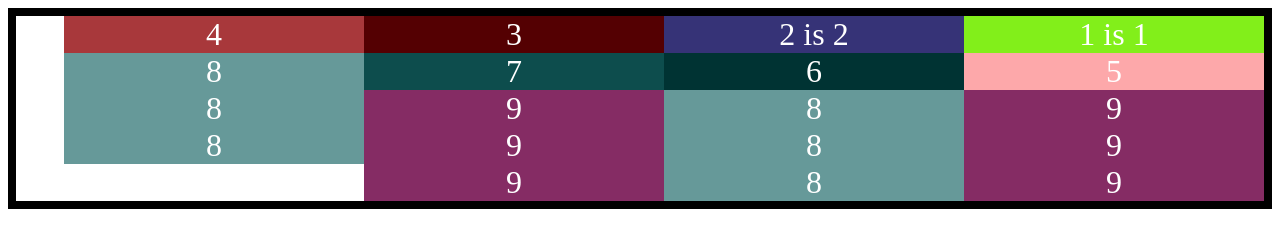
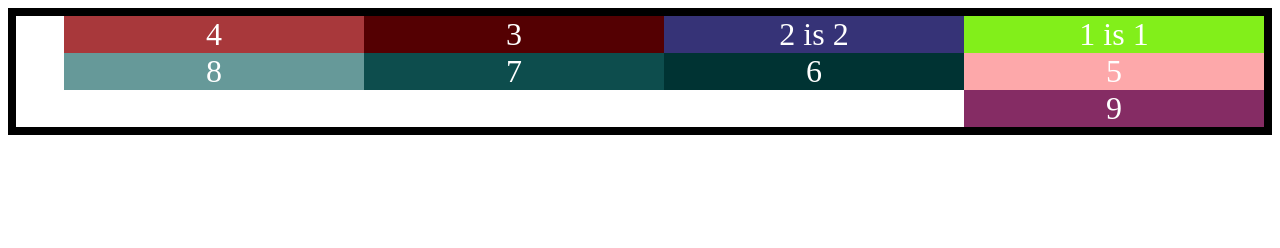
Before and after one commit to jeezzeej/workflow, a plain HTML site: page index.html in a window 1280 px wide. Drawn offline with Linux system fonts and the light colour scheme.

Commit message:
deleted divs

```diff
--- a/index.html
+++ b/index.html
@@ -16,16 +16,7 @@
 		<div class="box box-7">7</div>
 		<div class="box box-8">8</div>
 		<div class="box box-9">9</div>
-		<div class="box box-8">8</div>
-		<div class="box box-9">9</div>
-		<div class="box box-8">8</div>
-		<div class="box box-9">9</div>
-		<div class="box box-8">8</div>
-		<div class="box box-9">9</div>
-		<div class="box box-8">8</div>
-		<div class="box box-9">9</div>
-		<div class="box box-8">8</div>
-		<div class="box box-9">9</div>
+
 	</section>
 </body>
 </html>
```
